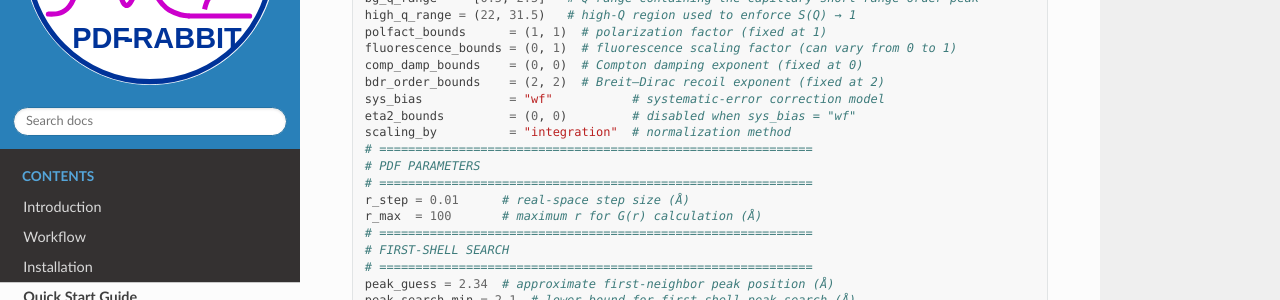
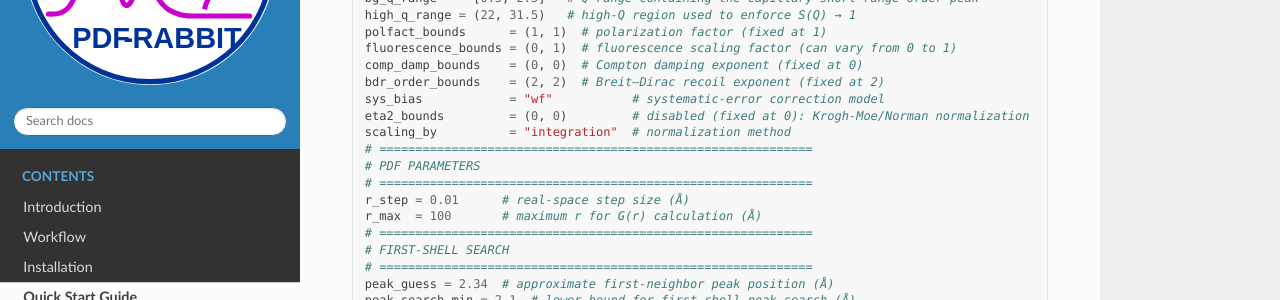
Before and after one commit to Rana-Phy/PDF-RABBIT, a Sphinx documentation site: the page built from docs/quickstart.md, in a window 1280 px wide and 900 px high, scrolled down 640 px. Shown: the part 151-451 px from the top of the window. Built offline with Sphinx 7.4.7 and the Read the Docs theme 3.1.0, drawn with Linux system fonts in a browser that asks for light colours.

Commit message:
Update quickstart.md

```diff
--- a/docs/quickstart.md
+++ b/docs/quickstart.md
@@ -36,7 +36,7 @@ fluorescence_bounds = (0, 1)  # fluorescence scaling factor (can vary from 0 to
 comp_damp_bounds    = (0, 0)  # Compton damping exponent (fixed at 0)
 bdr_order_bounds    = (2, 2)  # Breit–Dirac recoil exponent (fixed at 2)
 sys_bias            = "wf"           # systematic-error correction model
-eta2_bounds         = (0, 0)         # disabled when sys_bias = "wf"
+eta2_bounds         = (0, 0)         # disabled (fixed at 0): Krogh-Moe/Norman normalization
 scaling_by          = "integration"  # normalization method
 # ============================================================
 # PDF PARAMETERS
```
